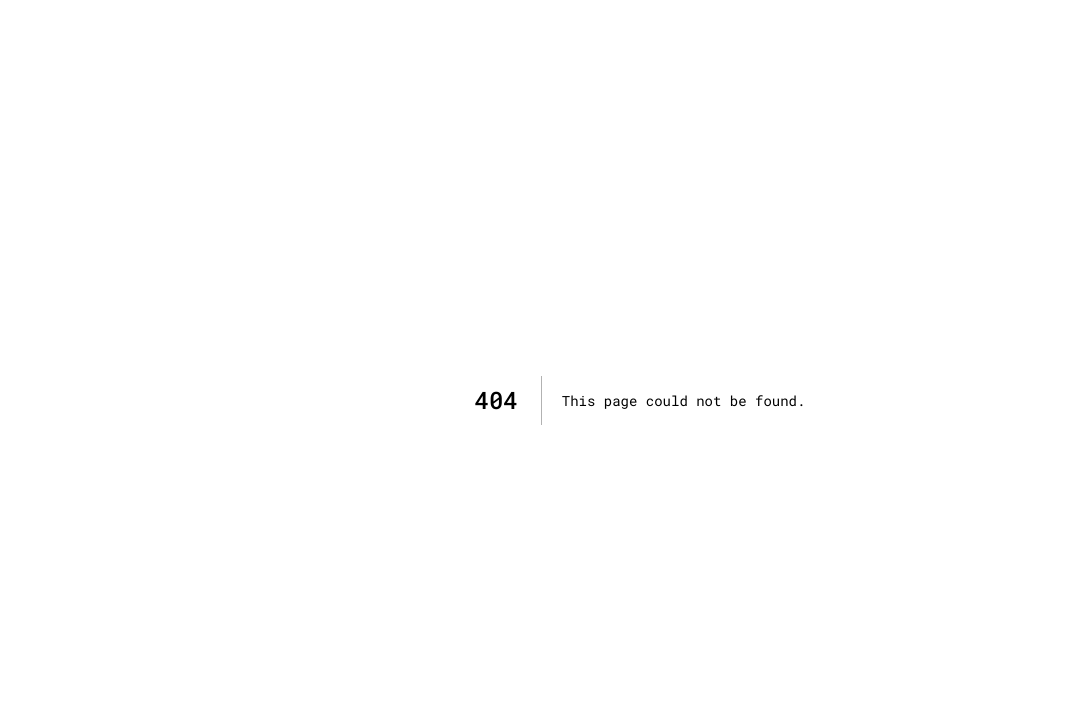
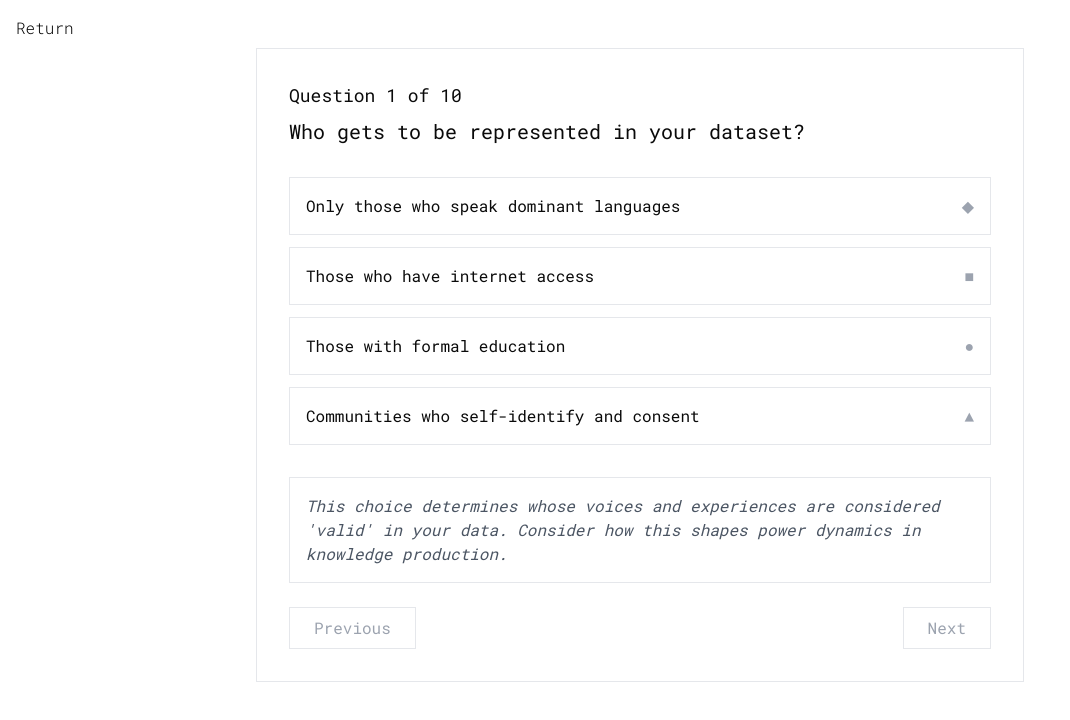
Before and after one commit to joshuakasyoka/imaginealgorithm, a Next.js app: page /tools/consideration in a window 1280 px wide. Before the commit this address had no page. Shown: the top 720 px of the page, without its empty margins (0-1070 px from the left). Built offline with nearby package versions, Linux system fonts and the light colour scheme.

Commit message:
adding new section

```diff
--- /dev/null
+++ b/app/tools/consideration/page.tsx
@@ -0,0 +1,14 @@
+import DataEthicsQuestionnaire from '../../../components/Consideration';
+import NavBar from '../../../components/nav';
+export default function Home() {
+  return (
+    <div className='flex flex-col gap-12'>
+      <header>
+        <NavBar/>
+      </header>
+      <main>
+        <DataEthicsQuestionnaire />
+      </main>
+    </div>
+  )
+}
--- a/app/workshops/[slug]/page.tsx
+++ b/app/workshops/[slug]/page.tsx
@@ -66,7 +66,7 @@ const workshops = {
             label: 'Simulation'
           },
           {
-            href: '/tools/',
+            href: '/tools/consideration',
             label: 'Consideration'
           },
           {
@@ -167,9 +167,9 @@ export default function WorkshopPage() {
   return (
     <div className="min-h-screen">
       <nav className="fixed top-0 left-0 bg-white/80 backdrop-blur-sm z-10">
-        <div className="max-w-7xl mx-auto px-8 py-4">
-          <Link href="/" className="text-[#BFE752] hover:text-[#6CD559]">
-            ← Return
+        <div className="max-w-7xl mx-auto px-8 py-4 font-light">
+          <Link href="/" className="text-[#000000] hover:text-[#6CD559]">
+            Return
           </Link>
         </div>
       </nav>
--- /dev/null
+++ b/components/Consideration.tsx
@@ -0,0 +1,249 @@
+'use client';
+
+import React, { useState } from 'react';
+
+function getShapeForIndex(index: number): string {
+  const shapes = ['◆', '■', '●', '▲'];  // Unicode shapes
+  return shapes[index % shapes.length];
+}
+
+const DataEthicsQuestionnaire = () => {
+  const [currentStep, setCurrentStep] = useState(0);
+  const [responses, setResponses] = useState<Record<number, string>>({});
+  const [selectedChoice, setSelectedChoice] = useState<string | null>(null);
+  const [showSummary, setShowSummary] = useState(false);
+
+  const handleReset = () => {
+    setCurrentStep(0);
+    setResponses({});
+    setSelectedChoice(null);
+    setShowSummary(false);
+  };
+
+  const handleChoice = (choice: string) => {
+    setSelectedChoice(choice);
+    setResponses(prev => ({ ...prev, [currentStep]: choice }));
+  };
+
+  const handlePrevious = () => {
+    if (currentStep > 0) {
+      setCurrentStep(currentStep - 1);
+      setSelectedChoice(responses[currentStep - 1] || null);
+    }
+  };
+
+  const handleNext = () => {
+    if (currentStep < questions.length - 1) {
+      setCurrentStep(currentStep + 1);
+      setSelectedChoice(responses[currentStep + 1] || null);
+    } else {
+      setShowSummary(true);
+    }
+  };
+
+  const questions = [
+    {
+      id: 1,
+      question: "Who gets to be represented in your dataset?",
+      choices: [
+        "Only those who speak dominant languages",
+        "Those who have internet access",
+        "Those with formal education",
+        "Communities who self-identify and consent",
+      ],
+      impact: "This choice determines whose voices and experiences are considered 'valid' in your data. Consider how this shapes power dynamics in knowledge production."
+    },
+    {
+      id: 2,
+      question: "How will you handle multilingual data collection?",
+      choices: [
+        "Translate everything to English",
+        "Preserve original languages with translations",
+        "Only collect in major languages",
+        "Use community translators and preserve context",
+      ],
+      impact: "Language choices can flatten or preserve cultural nuances. Translation isn't neutral - it involves cultural interpretation."
+    },
+    {
+      id: 3,
+      question: "How will you approach cultural concepts that don't translate directly?",
+      choices: [
+        "Find the closest Western equivalent",
+        "Exclude them as 'edge cases'",
+        "Preserve original terms with detailed context",
+        "Let communities define their own categories",
+      ],
+      impact: "This decision impacts whether unique cultural concepts are preserved or assimilated into dominant frameworks."
+    },
+    {
+      id: 4,
+      question: "How will you handle data collection about traditional knowledge?",
+      choices: [
+        "Treat it like any other data point",
+        "Get permission from community leaders",
+        "Implement community-controlled protocols",
+        "Exclude traditional knowledge entirely",
+      ],
+      impact: "Traditional knowledge often has sacred or protected status. How do we respect these boundaries in data collection?"
+    },
+    {
+      id: 5,
+      question: "Who will have access to interpret the collected data?",
+      choices: [
+        "Academic researchers only",
+        "Original communities first",
+        "Open access to everyone",
+        "Regulated access with community oversight",
+      ],
+      impact: "Data interpretation can reshape narratives about communities. Who gets to tell these stories matters."
+    },
+    {
+      id: 6,
+      question: "How will you handle demographic categories?",
+      choices: [
+        "Use standard government categories",
+        "Let people self-identify freely",
+        "Use community-defined categories",
+        "Avoid demographic categorization",
+      ],
+      impact: "Categories can reinforce or challenge existing power structures. They shape how people are seen and counted."
+    },
+    {
+      id: 7,
+      question: "How will you address historical biases in your data collection?",
+      choices: [
+        "Focus only on current data",
+        "Acknowledge biases in methodology",
+        "Actively correct for historical exclusions",
+        "Let communities document their histories",
+      ],
+      impact: "Historical biases shape current data. How we address them affects future representation."
+    },
+    {
+      id: 8,
+      question: "How will you handle sensitive cultural information?",
+      choices: [
+        "Collect everything available",
+        "Use content warnings",
+        "Follow cultural protocols",
+        "Only collect what communities share willingly",
+      ],
+      impact: "Some information may be sacred or private. How do we respect these boundaries while collecting data?"
+    },
+    {
+      id: 9,
+      question: "Who profits from this data collection?",
+      choices: [
+        "Research institution",
+        "Commercial entities",
+        "Contributing communities",
+        "Public domain with restrictions",
+      ],
+      impact: "Data collection often creates value. Who benefits from this value has ethical implications."
+    },
+    {
+      id: 10,
+      question: "How will you ensure long-term community benefit?",
+      choices: [
+        "Share research papers",
+        "Provide monetary compensation",
+        "Develop community resources",
+        "Transfer data ownership to communities",
+      ],
+      impact: "Data collection should benefit source communities, not just researchers or institutions."
+    }
+  ];
+
+  if (showSummary) {
+    return (
+      <div className="max-w-3xl mx-auto p-8 border border-gray-200">
+        <div className="mb-8">
+          <h2 className="text-xl font-normal mb-4">Data Ethics Analysis Summary</h2>
+          <p className="text-gray-600 italic">Review your choices and their implications for data collection</p>
+        </div>
+
+        <div className="space-y-6">
+          {questions.map((q, index) => (
+            <div key={q.id} className="border-b border-gray-200 pb-4">
+              <div className="mb-2">
+                <span className="text-gray-400 mr-2">Question {index + 1}</span>
+                <span className="font-medium">{q.question}</span>
+              </div>
+              <div className="flex items-start space-x-2">
+                <span className="text-custom-green">●</span>
+                <span>{responses[index]}</span>
+              </div>
+              <p className="mt-2 text-gray-600 italic text-sm">{q.impact}</p>
+            </div>
+          ))}
+        </div>
+
+        <div className="mt-8 p-4 border border-gray-200">
+          <p className="text-gray-600 italic">
+            Consider how your choices shape power dynamics, cultural representation,
+            and community autonomy in your data collection process. Remember that
+            these decisions have real impacts on communities and their stories.
+          </p>
+        </div>
+
+        <button
+          onClick={handleReset}
+          className="mt-6 px-6 py-2 border border-gray-200 hover:bg-gray-50 w-full"
+        >
+          Start Over
+        </button>
+      </div>
+    );
+  }
+
+  return (
+    <div className="max-w-3xl mx-auto p-8 border border-gray-200">
+      <div className="mb-8">
+        <h2 className="text-lg mb-2">Question {currentStep + 1} of 10</h2>
+        <p className="text-xl font-normal">{questions[currentStep].question}</p>
+      </div>
+
+      <div className="space-y-3">
+        {questions[currentStep].choices.map((choice, index) => (
+          <button
+            key={choice}
+            onClick={() => handleChoice(choice)}
+            className={`w-full text-left p-4 border border-gray-200 hover:bg-custom-green transition-colors
+              flex justify-between items-center group
+              ${selectedChoice === choice ? 'bg-custom-green' : 'bg-white'}`}
+          >
+            <span>{choice}</span>
+            <span className="text-gray-400 group-hover:text-custom-green">
+              {getShapeForIndex(index)}
+            </span>
+          </button>
+        ))}
+      </div>
+
+      <div className="mt-8 p-4 border border-gray-200 italic text-gray-600">
+        {questions[currentStep].impact}
+      </div>
+
+      <div className="mt-6 flex justify-between">
+        <button
+          onClick={handlePrevious}
+          className={`px-6 py-2 border border-gray-200
+            ${currentStep === 0 ? 'text-gray-400 cursor-not-allowed' : 'hover:bg-gray-50'}`}
+          disabled={currentStep === 0}
+        >
+          Previous
+        </button>
+        <button
+          onClick={handleNext}
+          className={`px-6 py-2 border border-gray-200
+            ${!selectedChoice ? 'text-gray-400 cursor-not-allowed' : 'hover:bg-custom-green'}`}
+          disabled={!selectedChoice}
+        >
+          Next
+        </button>
+      </div>
+    </div>
+  );
+};
+
+export default DataEthicsQuestionnaire;
--- a/components/nav.tsx
+++ b/components/nav.tsx
@@ -3,9 +3,9 @@ import Link from 'next/link';
 const NavBar = () => {
   return (
     <nav className="fixed top-0 left-0 bg-white/80 backdrop-blur-sm z-10 pl-0">
-      <div className="max-w-7xl mx-auto p-4">
-        <Link href="/" className="text-[#BFE752] hover:text-[#6CD559]">
-          ← Return
+      <div className="max-w-7xl mx-auto p-4 font-light">
+        <Link href="/" className="text-[#000000] hover:text-[#6CD559]">
+          Return
         </Link>
       </div>
     </nav>
--- a/tailwind.config.js
+++ b/tailwind.config.js
@@ -7,7 +7,7 @@ module.exports = {
   theme: {
     extend: {
       colors: {
-        'custom-green': '#78E752',
+        'custom-green': '#BFE752',
         background: "hsl(var(--background))",
         foreground: "hsl(var(--foreground))",
         primary: {
```
